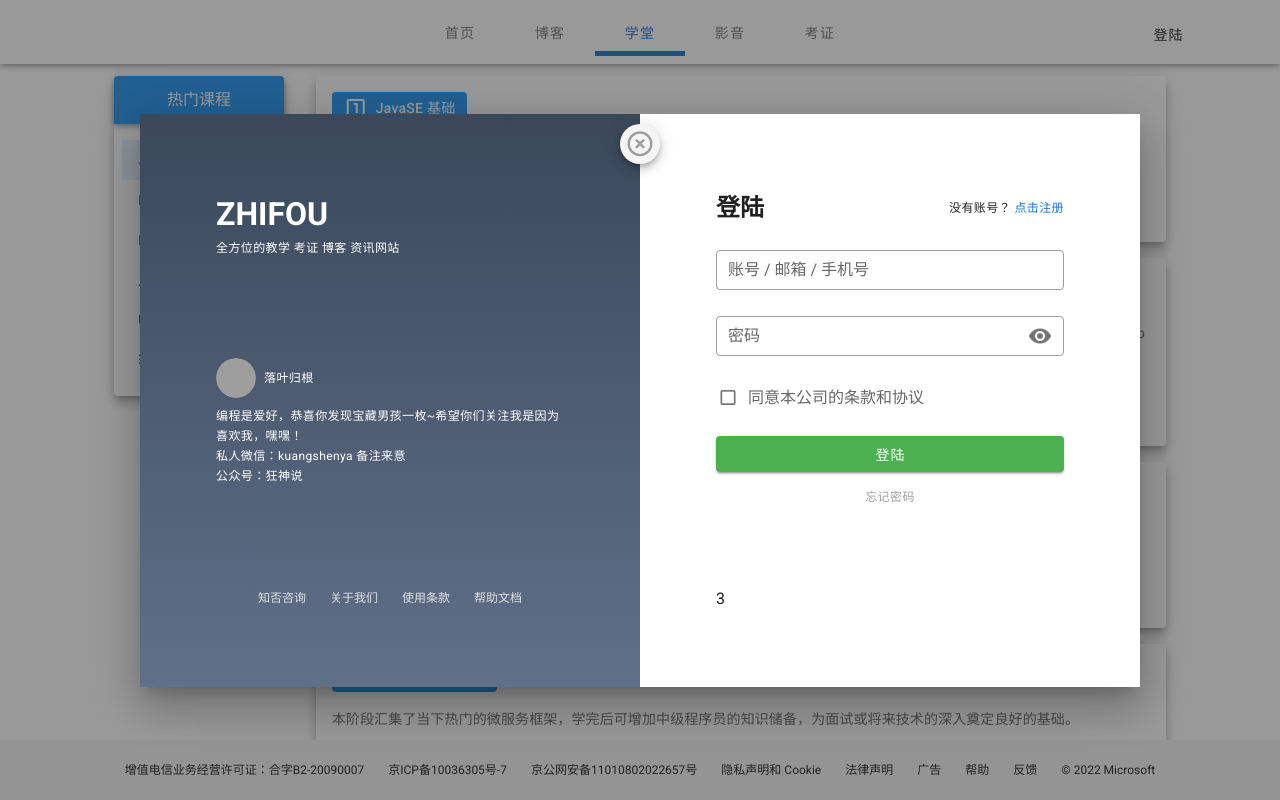
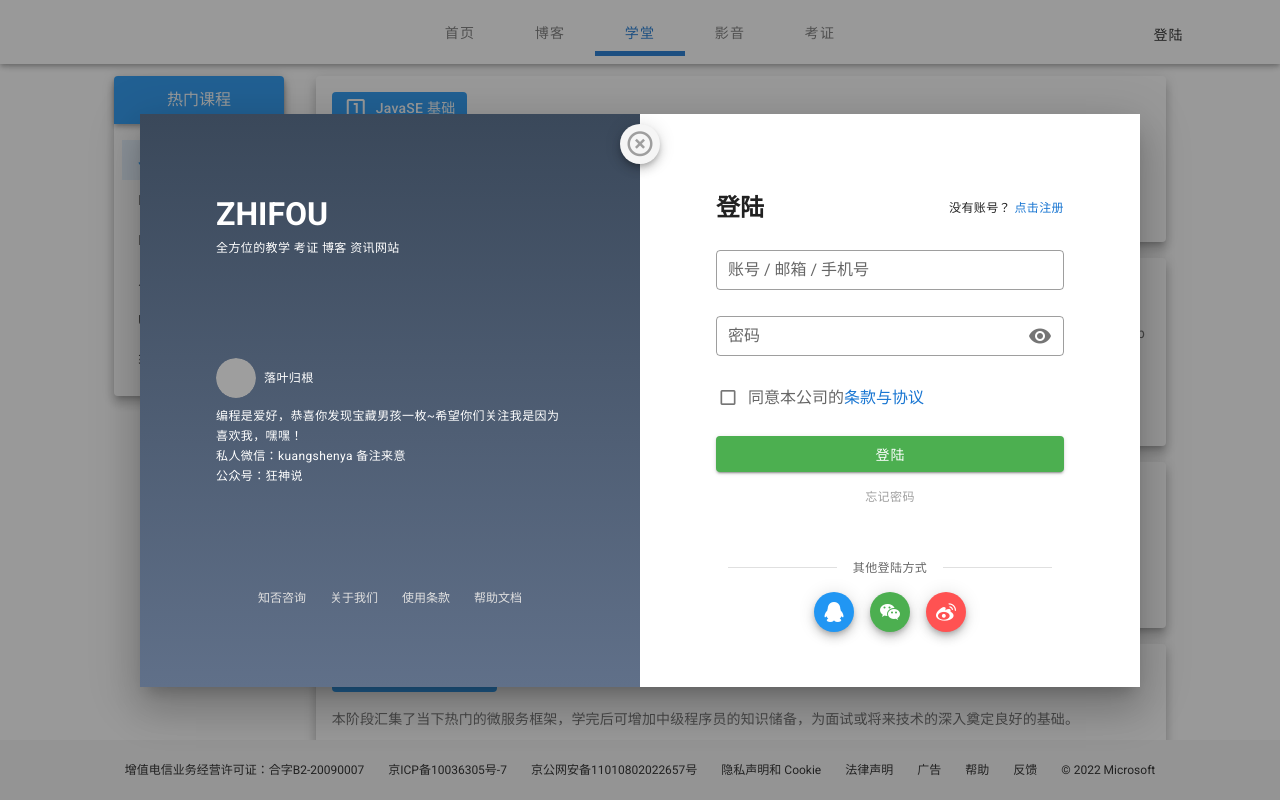
Before and after one commit to YUUKUMOTATSU/vue2-zhifou, a Vue app: page /#/school in a window 1280 px wide. Shown: the top 800 px of the page. Built offline with nearby package versions, Linux system fonts and the light colour scheme; grey boxes are pictures that could not be loaded.

Commit message:
登陆注册对话框 - 登陆窗口 下

```diff
--- a/src/components/LoginRegisterDialog.vue
+++ b/src/components/LoginRegisterDialog.vue
@@ -72,7 +72,7 @@
                             <h2>登陆</h2>
                             <span class="text-caption ml-auto">
                                 没有账号？
-                                <a class="text-decoration-none" href="">点击注册</a>
+                                <a class="text-decoration-none" @click="step = 2">点击注册</a>
                             </span>
                         </v-container>
                         <!-- 登陆区域 -->
@@ -110,10 +110,21 @@
                                 <v-checkbox
                                     dense
                                     :rules="login.tarm.rule"
-                                    label="同意本公司的条款和协议"
                                     v-model="login.tarm.value"
                                     class="mt-0 mb-2"
                                 >
+                                    <!-- 标签插槽 -->
+                                    <template #label>
+                                        同意本公司的
+                                        <a
+                                            target="_blank"
+                                            class="text-decoration-none"
+                                            href="https://www.google.com/"
+                                            @click.stop
+                                        >
+                                            条款与协议
+                                        </a>
+                                    </template>
                                 </v-checkbox>
                                 <!-- 登陆按钮 -->
                                 <v-btn
@@ -131,7 +142,28 @@
                             </v-container>
                         </v-container>
                         <!-- 其他登陆方式 -->
-                        <v-container class="mt-auto">3</v-container>
+                        <v-container class="mt-auto">
+                            <!-- 分隔符 -->
+                            <v-container class="d-flex align-center py-0">
+                                <v-divider></v-divider>
+                                <v-subheader class="text-caption">其他登陆方式</v-subheader>
+                                <v-divider></v-divider>
+                            </v-container>
+                            <!-- 图标 -->
+                            <v-container class="d-flex justify-center py-0">
+                                <v-btn
+                                    fab
+                                    small
+                                    :color="i.color"
+                                    v-for="i in otherMethods"
+                                    :key="i.id"
+                                    :to="i.to"
+                                    :class="{'mx-2': (index !== 0)}"
+                                >
+                                    <v-icon>{{ i.icon }}</v-icon>
+                                </v-btn>
+                            </v-container>
+                        </v-container>
                     </v-card>
                 </v-window-item>
                 <v-window-item :value="2">
@@ -184,11 +216,15 @@ export default {
                 rule: [
                     v => !!v || '请认真阅读条款协议'
                 ]
-            }
-        }
+            },
+        },
+        otherMethods: [],
     }),
     created() {
+        // 获取脚部链接
         this.getFooterLinks()
+        // 获取其他登陆方式数据
+        this.getOtherLoginMethods()
     },
     watch: {
         show: {
@@ -200,6 +236,15 @@ export default {
         }
     },
     methods: {
+        // 获取其他的登陆方式
+        getOtherLoginMethods() {
+            // 请求服务器 -- 获取其他的登陆方式
+            this.otherMethods = [
+                { id: 1, name: 'QQ', icon: 'mdi-qqchat', color: 'info', to: '' },
+                { id: 2, name: '微信', icon: 'mdi-wechat', color: 'success', to: '' },
+                { id: 3, name: '微博', icon: 'mdi-sina-weibo', color: 'error', to: '' }
+            ]
+        },
         // 登陆
         tologin() {
             // 手动验证表单的状态
```
